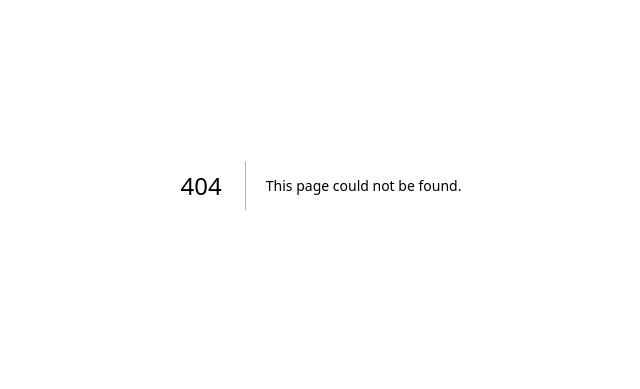
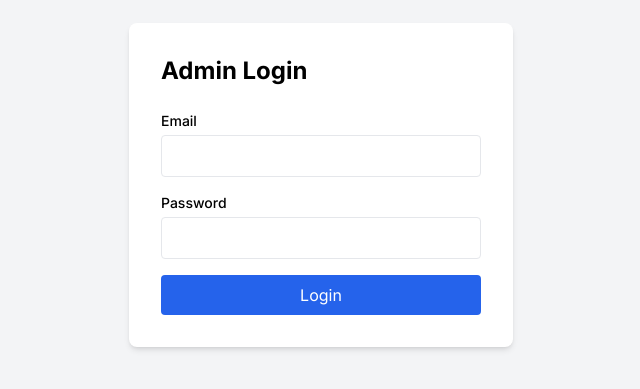
Before and after one commit to Rexinsider/ecommerce-storerex, a Next.js app: page /login in a window 1280 px wide. Before the commit this address had no page. Shown: the part 215-604 px from the top of the page, without its empty margins (319-959 px from the left). Built offline with nearby package versions, Linux system fonts and the light colour scheme; no server answers.

Commit message:
Create page.tsx

```diff
--- /dev/null
+++ b/app/(admin)/login/page.tsx
@@ -0,0 +1,77 @@
+'use client'
+
+import { useState } from 'react'
+import { createBrowserClient } from '@/lib/supabase/client'
+import { useRouter } from 'next/navigation'
+
+export default function AdminLogin() {
+  const [email, setEmail] = useState('')
+  const [password, setPassword] = useState('')
+  const [loading, setLoading] = useState(false)
+  const [error, setError] = useState('')
+  const router = useRouter()
+
+  const handleLogin = async (e: React.FormEvent) => {
+    e.preventDefault()
+    setLoading(true)
+    setError('')
+
+    const supabase = createBrowserClient()
+
+    const { error } = await supabase.auth.signInWithPassword({
+      email,
+      password,
+    })
+
+    if (error) {
+      setError(error.message)
+    } else {
+      router.push('/dashboard')
+    }
+    setLoading(false)
+  }
+
+  return (
+    <div className="min-h-screen flex items-center justify-center bg-gray-100">
+      <div className="bg-white p-8 rounded-lg shadow-md w-96">
+        <h1 className="text-2xl font-bold mb-6">Admin Login</h1>
+
+        <form onSubmit={handleLogin} className="space-y-4">
+          <div>
+            <label className="block text-sm font-medium mb-1">Email</label>
+            <input
+              type="email"
+              value={email}
+              onChange={(e) => setEmail(e.target.value)}
+              className="w-full p-2 border rounded"
+              required
+            />
+          </div>
+
+          <div>
+            <label className="block text-sm font-medium mb-1">Password</label>
+            <input
+              type="password"
+              value={password}
+              onChange={(e) => setPassword(e.target.value)}
+              className="w-full p-2 border rounded"
+              required
+            />
+          </div>
+
+          {error && (
+            <div className="text-red-600 text-sm">{error}</div>
+          )}
+
+          <button
+            type="submit"
+            disabled={loading}
+            className="w-full bg-blue-600 text-white py-2 rounded hover:bg-blue-700 disabled:opacity-50"
+          >
+            {loading ? 'Logging in...' : 'Login'}
+          </button>
+        </form>
+      </div>
+    </div>
+  )
+}
```
